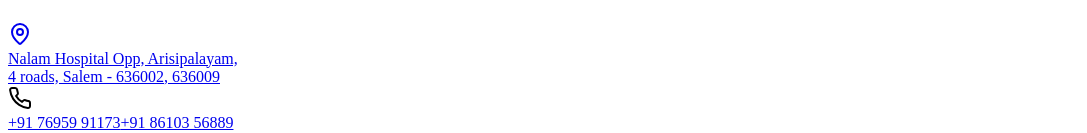
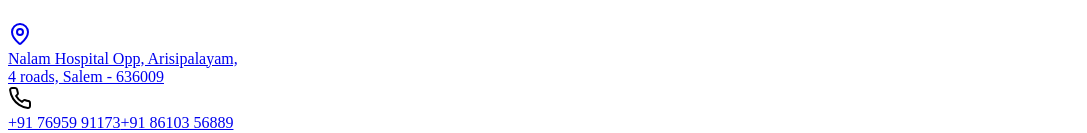
Before and after one commit to Rakesh-ai-ds/raja_health_care_clinic, a React (Vite) app in the folder client/: page /contact in a window 1280 px wide. Shown: the part 3823-3956 px from the top of the page, without its empty margins (0-1087 px from the left). Built offline with nearby package versions, Linux system fonts and the light colour scheme; a web font is replaced by a local one.

Commit message:
Change pincode to 636009 only

```diff
--- a/client/src/components/Footer.tsx
+++ b/client/src/components/Footer.tsx
@@ -86,7 +86,7 @@
                 <MapPin className="w-5 h-5 text-primary flex-shrink-0 mt-0.5 group-hover:scale-110 transition-transform" />
                 <div className="text-sm text-muted-foreground group-hover:text-primary transition-colors">
                   <div>Nalam Hospital Opp, Arisipalayam,</div>
-                  <div>4 roads, Salem - 636002, 636009</div>
+                  <div>4 roads, Salem - 636009</div>
                 </div>
               </a>
               <div className="flex gap-3">
--- a/client/src/pages/Contact.tsx
+++ b/client/src/pages/Contact.tsx
@@ -63,7 +63,7 @@
     {
       icon: MapPin,
       label: "Address",
-      value: ["Head Branch: Nalam Hospital Opp,", "Arisipalayam, 4 roads,", "Salem - 636002, 636009"],
+      value: ["Head Branch: Nalam Hospital Opp,", "Arisipalayam, 4 roads,", "Salem - 636009"],
       link: "https://www.google.com/maps/search/?api=1&query=RAJA+Health+Care+Clinic+Arisipalayam+Salem",
     },
     {
--- a/client/src/pages/Home.tsx
+++ b/client/src/pages/Home.tsx
@@ -470,8 +470,8 @@
                   key={index}
                   onClick={() => setCurrentIndex(index)}
                   className={`w-3 h-3 rounded-full transition-all duration-300 ${index === currentIndex
-                      ? 'bg-primary w-8'
-                      : 'bg-primary/30 hover:bg-primary/50'
+                    ? 'bg-primary w-8'
+                    : 'bg-primary/30 hover:bg-primary/50'
                     }`}
                   aria-label={`Go to testimonial ${index + 1}`}
                 />
@@ -512,7 +512,7 @@
 
           <div className="text-center mt-8">
             <p className="text-muted-foreground">
-              <strong>Main Areas:</strong> Salem - 636002, 636009
+              <strong>Main Areas:</strong> Salem - 636009
             </p>
           </div>
         </div>
```
